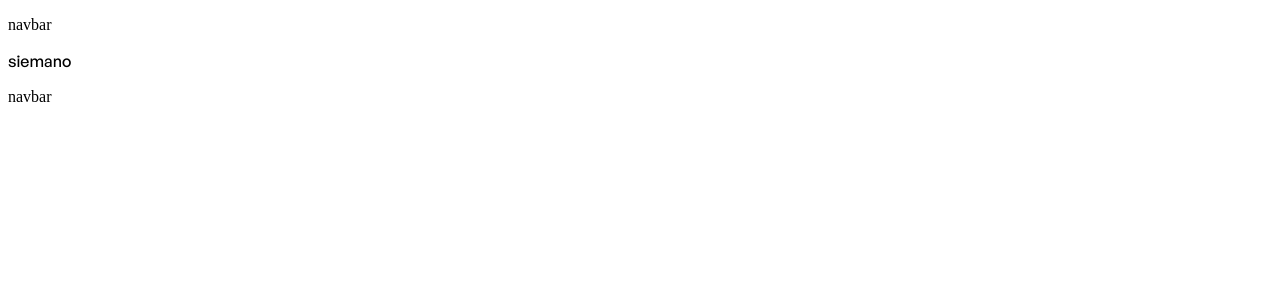
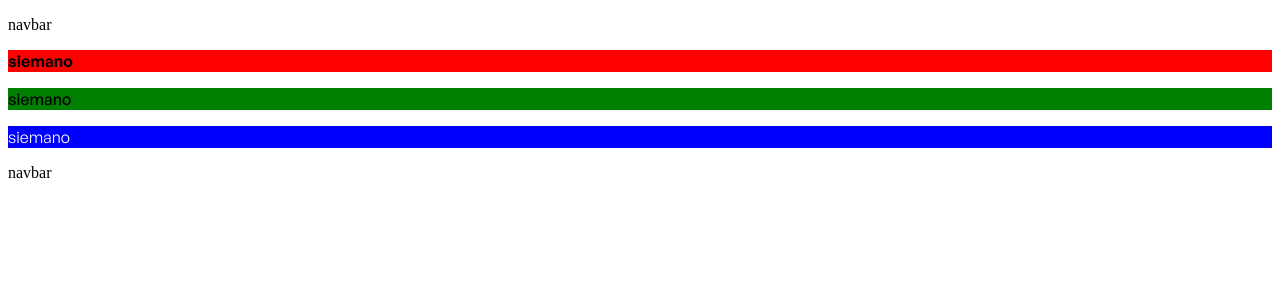
Before and after one commit to KinoProjekt/kino-front, a React (Vite) app: page / in a window 1280 px wide. Shown: the top 300 px of the page. Built offline with nearby package versions, Linux system fonts and the light colour scheme.

Commit message:
fix typography wrong URL path in typography.scss

```diff
--- a/src/router/Router.jsx
+++ b/src/router/Router.jsx
@@ -1,6 +1,7 @@
 import React from 'react'
 import MainSite from '../views/MainSite.jsx'
 import { BrowserRouter, Routes, Route, Navigate } from 'react-router-dom'
+
 
 const PageNotFound = () => <Navigate to={'/'} />
 
--- /dev/null
+++ b/src/styles/base/_fonts.scss
@@ -0,0 +1,26 @@
+@font-face {
+  font-family: 'GeneralSans-Semibold';
+  src:  url('../../src/static/fonts/GeneralSans-Semibold.woff2') format('woff2'),
+        url('../../src/static/fonts/GeneralSans-Semibold.woff') format('woff');
+  font-weight: 600;
+  font-display: swap;
+  font-style: normal;
+}
+
+@font-face {
+  font-family: 'GeneralSans-Medium';
+  src:  url('../../src/static/fonts/GeneralSans-Medium.woff2') format('woff2'),
+        url('../../src/static/fonts/GeneralSans-Medium.woff') format('woff');
+  font-weight: 500;
+  font-display: swap;
+  font-style: normal;
+}
+
+@font-face {
+  font-family: 'GeneralSans-Regular';
+  src:  url('../../src/static/fonts/GeneralSans-Regular.woff2') format('woff2'),
+        url('../../src/static/fonts/GeneralSans-Regular.woff') format('woff');
+  font-weight: 400;
+  font-display: swap;
+  font-style: normal;
+}
--- a/src/styles/base/_typographcy.scss
+++ /dev/null
@@ -1,26 +0,0 @@
-@font-face {
-  font-family: 'GeneralSans-Semibold';
-  src: url('../../static/fonts/GeneralSans-Semibold.woff2') format('woff2'),
-    url('../../static/fonts/GeneralSans-Semibold.woff') format('woff');
-  font-weight: 600;
-  font-display: swap;
-  font-style: normal;
-}
-
-@font-face {
-  font-family: 'GeneralSans-Medium';
-  src: url('../../static/fonts/GeneralSans-Medium.woff2') format('woff2'),
-    url('../../static/fonts/GeneralSans-Medium.woff') format('woff');
-  font-weight: 500;
-  font-display: swap;
-  font-style: normal;
-}
-
-@font-face {
-  font-family: 'GeneralSans-Regular';
-  src: url('../../static/fonts/GeneralSans-Regular.woff2') format('woff2'),
-    url('../../static/fonts/GeneralSans-Regular.woff') format('woff');
-  font-weight: 400;
-  font-display: swap;
-  font-style: normal;
-}
--- a/src/styles/index.scss
+++ b/src/styles/index.scss
@@ -1 +1 @@
-@import './base/_typographcy.scss';
+@import './base/fonts.scss'
--- a/src/views/MainSite.jsx
+++ b/src/views/MainSite.jsx
@@ -1,7 +1,14 @@
 import './MainSite.scss'
 
 const MainSite = () => {
-  return <p className="test">siemano</p>
+  return (
+    <div>
+      <p className="test">siemano</p>
+      <p className="test2">siemano</p>
+      <p className="test3">siemano</p>
+
+    </div>
+  )
 }
 
 export default MainSite
--- a/src/views/MainSite.scss
+++ b/src/views/MainSite.scss
@@ -1,3 +1,13 @@
 .test {
+  font-family: 'GeneralSans-Semibold';
+  background-color: red;
+}
+.test2 {
   font-family: 'GeneralSans-Medium';
+  background-color: green;
 }
+.test3 {
+  font-family: 'GeneralSans-Regular';
+  background-color: blue;
+  color: white;
+}
```
Also changed, not shown: src/Repertuar.jsx (added, +7 -0 lines).
